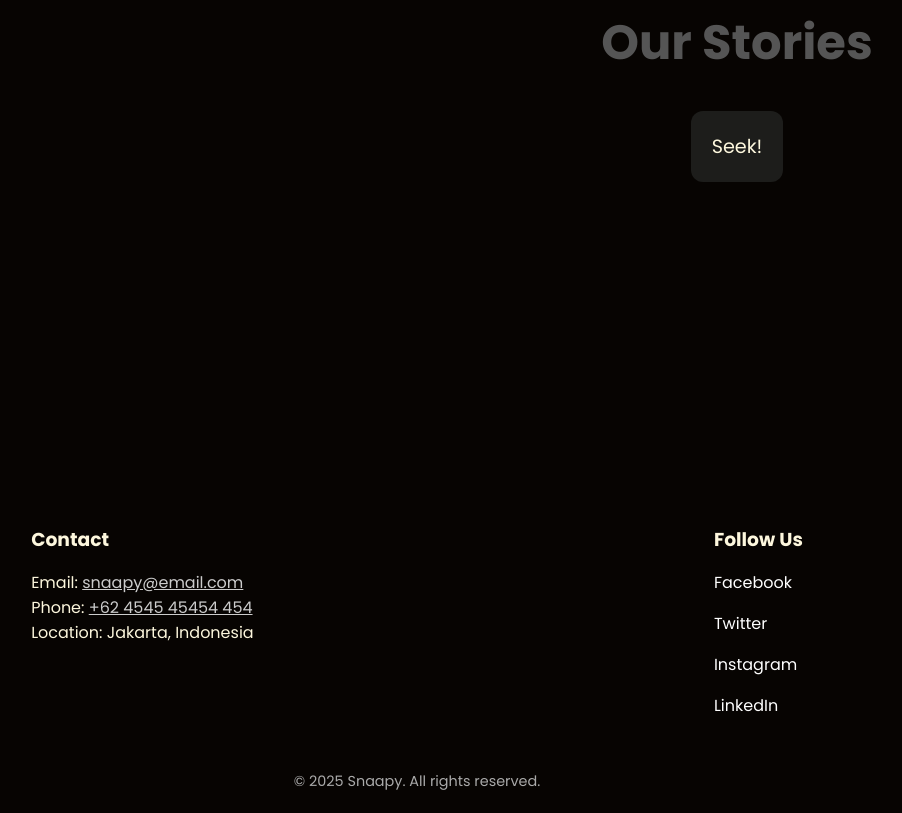
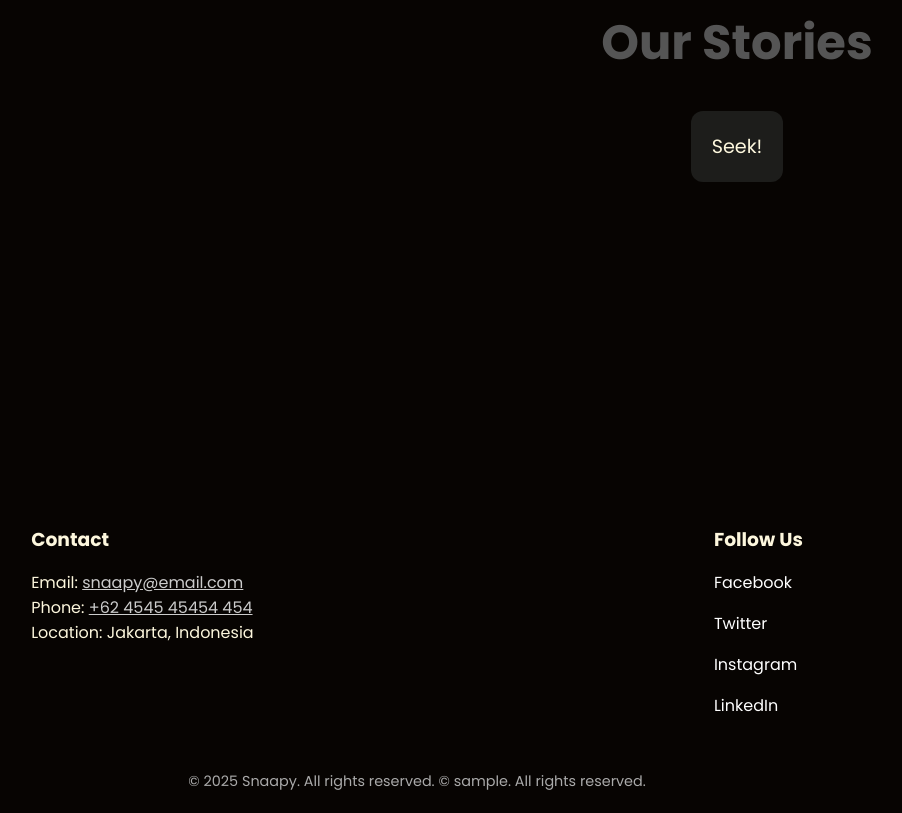
Before and after one commit to kagaya-01/snaapy-web, a plain HTML site: page index.html in a window 1280 px wide. Shown: the part 2054-2867 px from the top of the page, without its empty margins (223-1125 px from the left). Drawn offline with Linux system fonts and the light colour scheme.

Commit message:
some changes

```diff
--- a/index.html
+++ b/index.html
@@ -202,6 +202,7 @@
       >
         <br />
         &copy; 2025 Snaapy. All rights reserved.
+        &copy; sample. All rights reserved.
         <br /><br />
       </div>
     </footer>
```
